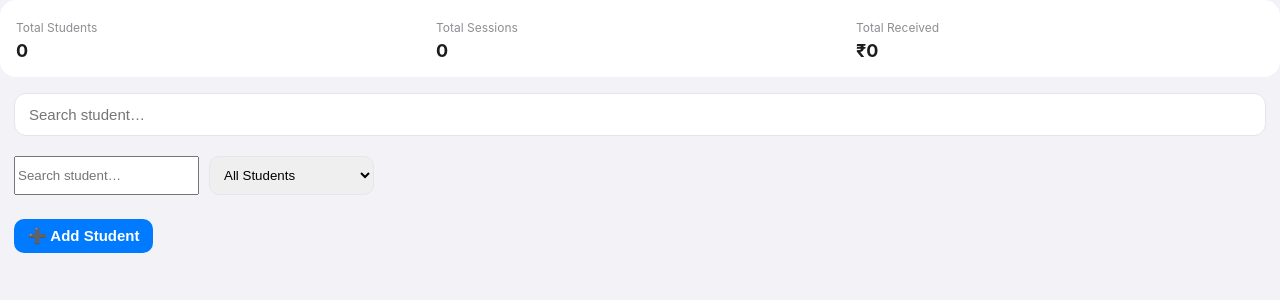
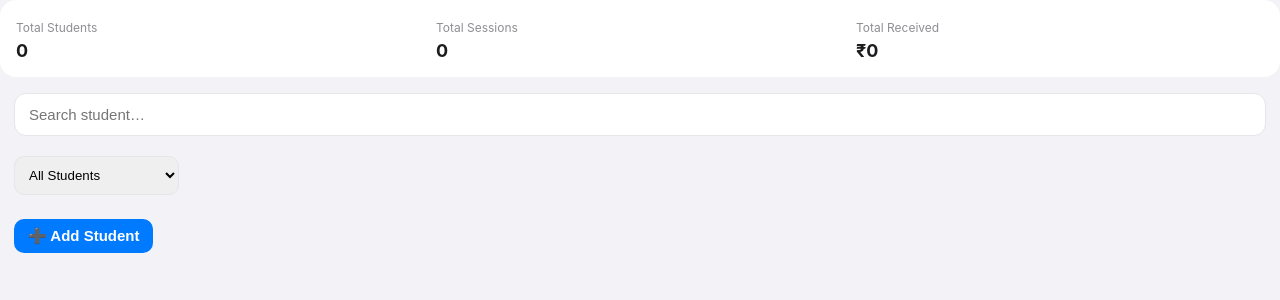
Before and after one commit to rohitvermaAI/superprof-app, a FastAPI app: page / in a window 1280 px wide. Shown: the part 89-389 px from the top of the page. Run offline with FastAPI, Linux system fonts and the light colour scheme.

Commit message:
Update index.html

```diff
--- a/templates/index.html
+++ b/templates/index.html
@@ -52,9 +52,8 @@
     <div class="search-box">
         <input type="text" id="studentSearch" placeholder="Search student…" onkeyup="searchStudents()" />
     </div>
+
     <div class="filters">
-        <input type="text" id="studentSearch" placeholder="Search student…" onkeyup="searchStudents()" />
-
         <select id="statusFilter" onchange="filterStudents()">
             <option value="all">All Students</option>
             <option value="pending">Payment Pending</option>
```
